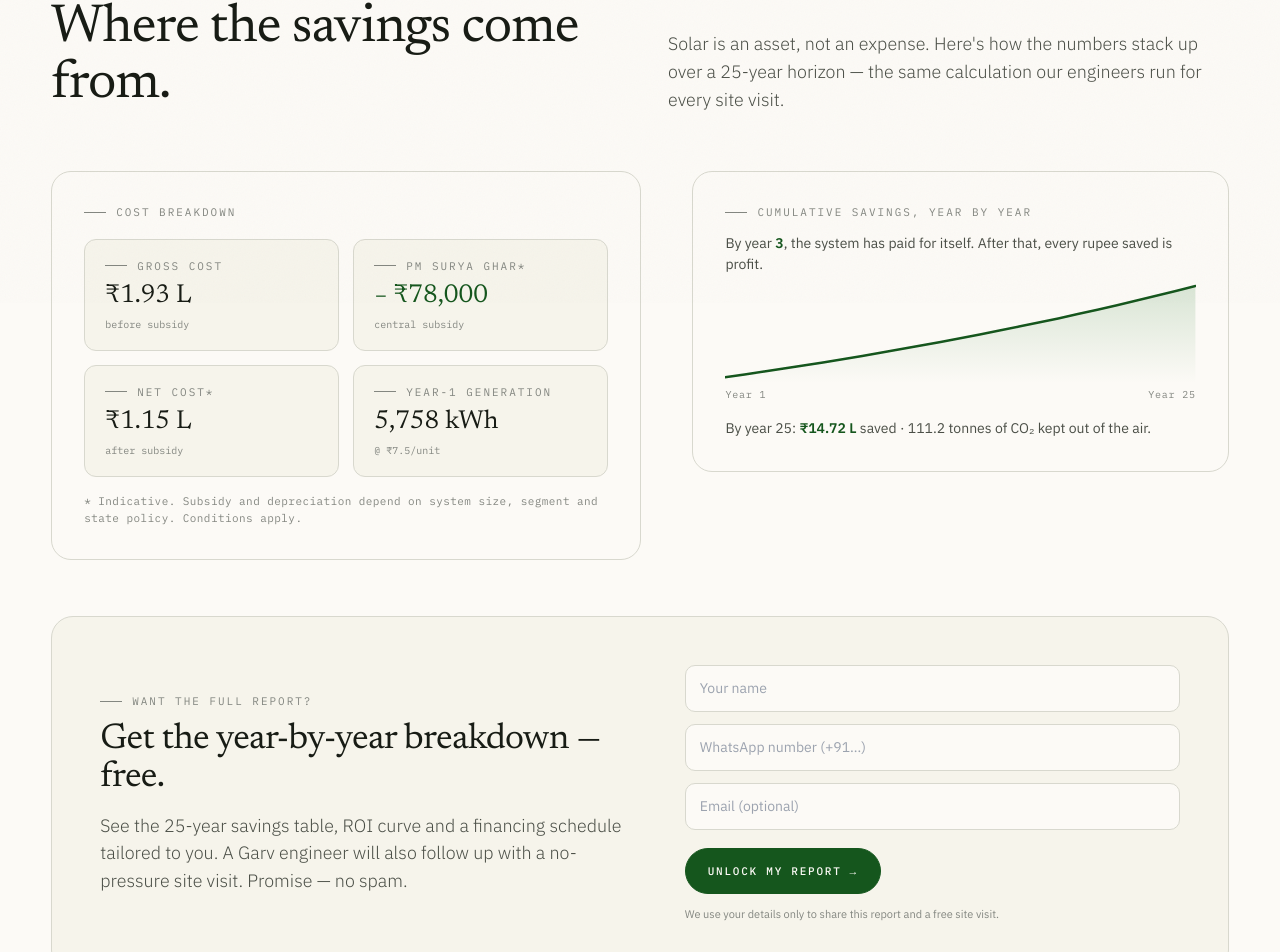
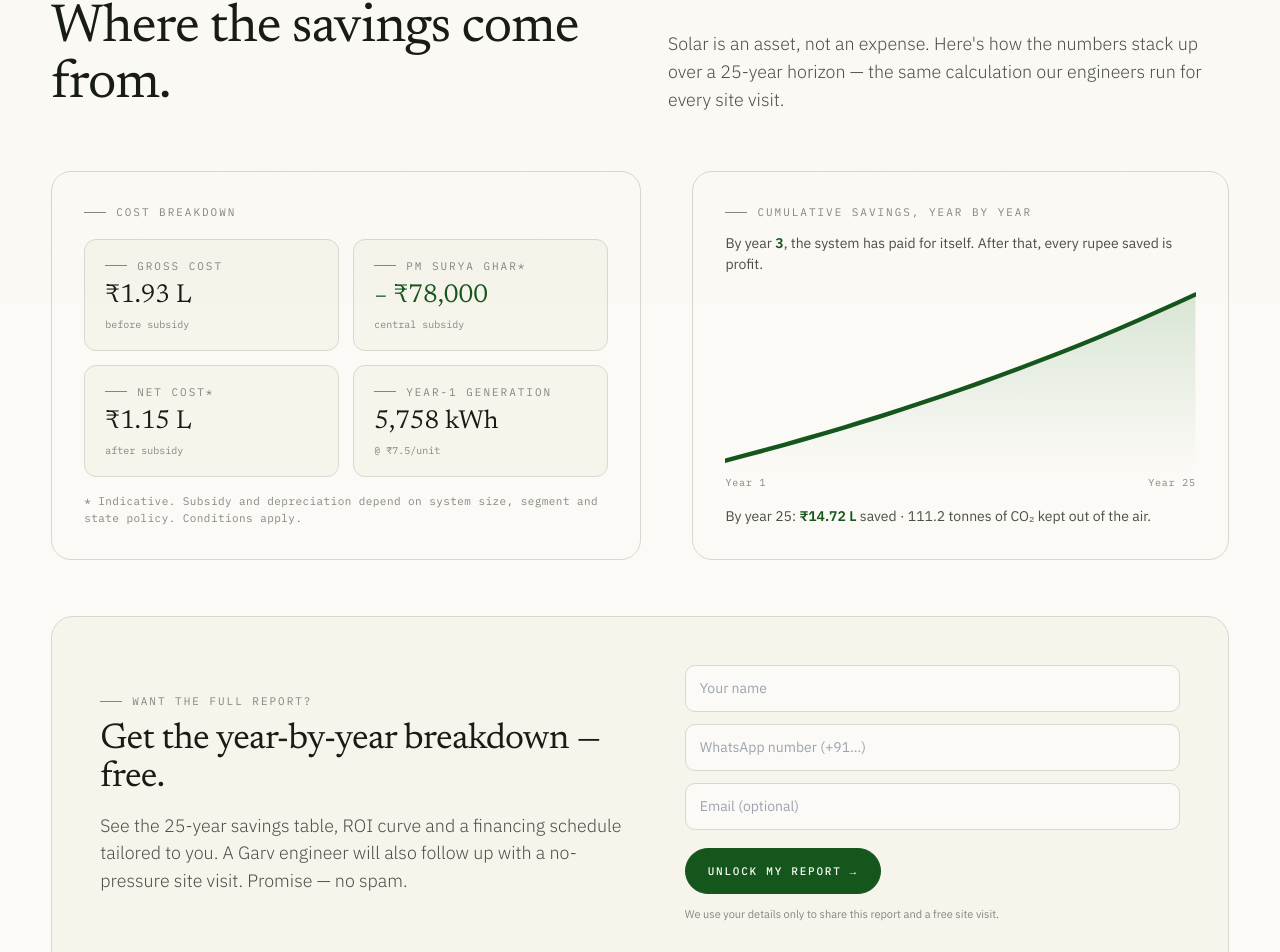
Before and after one commit to viv3kk/garv-solar, a Next.js app: page /calculator in a window 1280 px wide. Shown: the part 897-1849 px from the top of the page. Built offline with nearby package versions, Linux system fonts and the light colour scheme.

Commit message:
Cal UI fixed

```diff
--- a/app/calculator/page.tsx
+++ b/app/calculator/page.tsx
@@ -965,8 +965,8 @@ function CalculatorPage() {
 
             <div style={{ display: 'grid', gridTemplateColumns: '1.1fr 1fr', gap: 'clamp(28px, 4vw, 56px)' }} className="max-md:grid-cols-1">
               {/* Cost breakdown card */}
-              <Reveal>
-                <div style={cardStyle}>
+              <Reveal style={{ height: '100%' }}>
+                <div style={{ ...cardStyle, height: '100%', boxSizing: 'border-box' }}>
                   <Eyebrow>Cost breakdown</Eyebrow>
                   <div style={{ display: 'grid', gridTemplateColumns: '1fr 1fr', gap: 14, marginTop: 18 }}>
                     <Stat
@@ -1015,15 +1015,15 @@ function CalculatorPage() {
               </Reveal>
 
               {/* Sparkline */}
-              <Reveal delay={120}>
-                <div style={cardStyle}>
+              <Reveal delay={120} style={{ height: '100%' }}>
+                <div style={{ ...cardStyle, height: '100%', boxSizing: 'border-box', display: 'flex', flexDirection: 'column' }}>
                   <Eyebrow>Cumulative savings, year by year</Eyebrow>
                   <p style={{ marginTop: 12, marginBottom: 8, fontSize: 14, color: 'var(--ink-soft)' }}>
                     By year{' '}
                     <strong style={{ color: 'var(--leaf-deep)' }}>{Math.ceil(result.paybackYrs)}</strong>, the
                     system has paid for itself. After that, every rupee saved is profit.
                   </p>
-                  <svg className="calc-sparkline" viewBox={`0 0 ${sparkline.w} ${sparkline.h}`} preserveAspectRatio="none" key={`spark-${stateCode}-${monthlyBill}-${monthlyUnits}-${segment}`}>
+                  <svg className="calc-sparkline" style={{ flex: 1, height: 'auto', minHeight: 80 }} viewBox={`0 0 ${sparkline.w} ${sparkline.h}`} preserveAspectRatio="none" key={`spark-${stateCode}-${monthlyBill}-${monthlyUnits}-${segment}`}>
                     <defs>
                       <linearGradient id="calc-grad" x1="0" y1="0" x2="0" y2="1">
                         <stop offset="0%" stopColor="var(--leaf)" stopOpacity="0.45" />
@@ -1588,7 +1588,7 @@ function FriendlySlider({
 
 function Stat({ label, value, sub, accent }: { label: string; value: string; sub?: string; accent?: boolean }) {
   return (
-    <div style={{ padding: '18px 20px', background: 'var(--bg-warm)', borderRadius: 12, border: '1px solid var(--rule)' }}>
+    <div style={{ padding: '18px 20px', background: 'var(--bg-warm)', borderRadius: 12, border: '1px solid var(--rule)', height: '100%', boxSizing: 'border-box' }}>
       <p className="eyebrow" style={{ color: 'var(--ink-mute)', marginBottom: 8 }}>{label}</p>
       <p style={{ fontFamily: 'Newsreader', fontSize: 'clamp(20px, 2.2vw, 26px)', lineHeight: 1.1, color: accent ? 'var(--leaf-deep)' : 'var(--ink)' }}>
         {value}
--- a/app/globals.css
+++ b/app/globals.css
@@ -1915,7 +1915,6 @@ input[type='range'].is-leaf::-webkit-slider-thumb {
 /* Cumulative-savings sparkline (animated draw on reveal) */
 .calc-sparkline {
   width: 100%;
-  height: 100px;
   margin-top: 6px;
 }
 .calc-sparkline__path {
```
